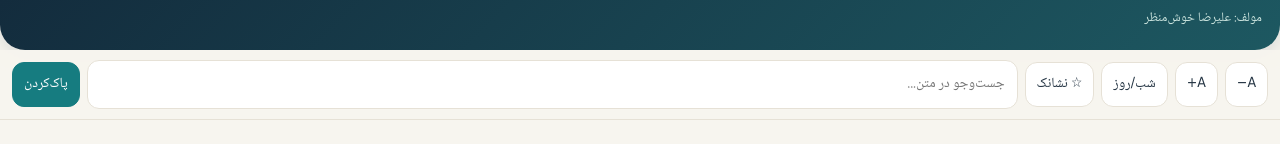
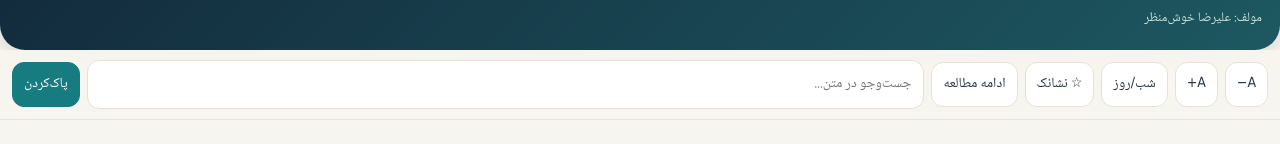
Before and after one commit to javademorady1354-coder/new, a plain HTML site: page music-reader/app/src/main/assets/index.html in a window 1280 px wide. Shown: the part 148-292 px from the top of the page. Drawn offline with Linux system fonts and the light colour scheme.

Commit message:
Add resume-reading bookmark action

```diff
--- a/music-reader/app/src/main/assets/index.html
+++ b/music-reader/app/src/main/assets/index.html
@@ -58,7 +58,7 @@ footer{text-align:center;color:var(--muted);font-size:13px;padding:20px}
 <button onclick="changeFont(-1)" aria-label="کوچک کردن نوشته">A−</button>
 <button onclick="changeFont(1)" aria-label="بزرگ کردن نوشته">A+</button>
 <button onclick="toggleTheme()">شب/روز</button>
-<button onclick="toggleBookmark()">☆ نشانک</button>
+<button onclick="toggleBookmark()">☆ نشانک</button><button onclick="resumeBookmark()">ادامه مطالعه</button>
 <input id="search" placeholder="جست‌وجو در متن..." oninput="searchText(this.value)">
 <button class="primary" onclick="clearSearch()">پاک‌کردن</button>
 </div>
@@ -184,6 +184,7 @@ let size=20, dark=false, marked='';
 function changeFont(d){size=Math.max(16,Math.min(30,size+d*2));document.documentElement.style.setProperty('--font',size+'px');}
 function toggleTheme(){dark=!dark;document.documentElement.style.setProperty('--bg',dark?'#17232d':'#f7f5ef');document.documentElement.style.setProperty('--paper',dark?'#22323e':'#fffefa');document.documentElement.style.setProperty('--ink',dark?'#edf2f2':'#243443');document.documentElement.style.setProperty('--muted',dark?'#b4c2c9':'#657585');document.documentElement.style.setProperty('--line',dark?'#3c4c57':'#e6e1d6');}
 function go(id){document.getElementById(id).scrollIntoView({behavior:'smooth'});}
+function resumeBookmark(){let id=localStorage.getItem('musicReaderBookmark');if(id&&document.getElementById(id))go(id);else alert('هنوز نشانکی ذخیره نشده است.');}
 function toggleBookmark(){let id=marked||'c1';let current=document.elementFromPoint(innerWidth/2,150);let visible=[...document.querySelectorAll('.chapter')].filter(e=>e.getBoundingClientRect().top<innerHeight/2&&e.getBoundingClientRect().bottom>0);if(visible.length)id=visible[0].id;localStorage.setItem('musicReaderBookmark',id);marked=id;alert('نشانک ذخیره شد.');}
 function searchText(q){q=q.trim().toLowerCase();document.querySelectorAll('.chapter,.toc').forEach(el=>{if(!q){el.classList.remove('hidden');return;}el.classList.toggle('hidden',!el.innerText.toLowerCase().includes(q));});}
 function clearSearch(){document.getElementById('search').value='';searchText('');}
```
